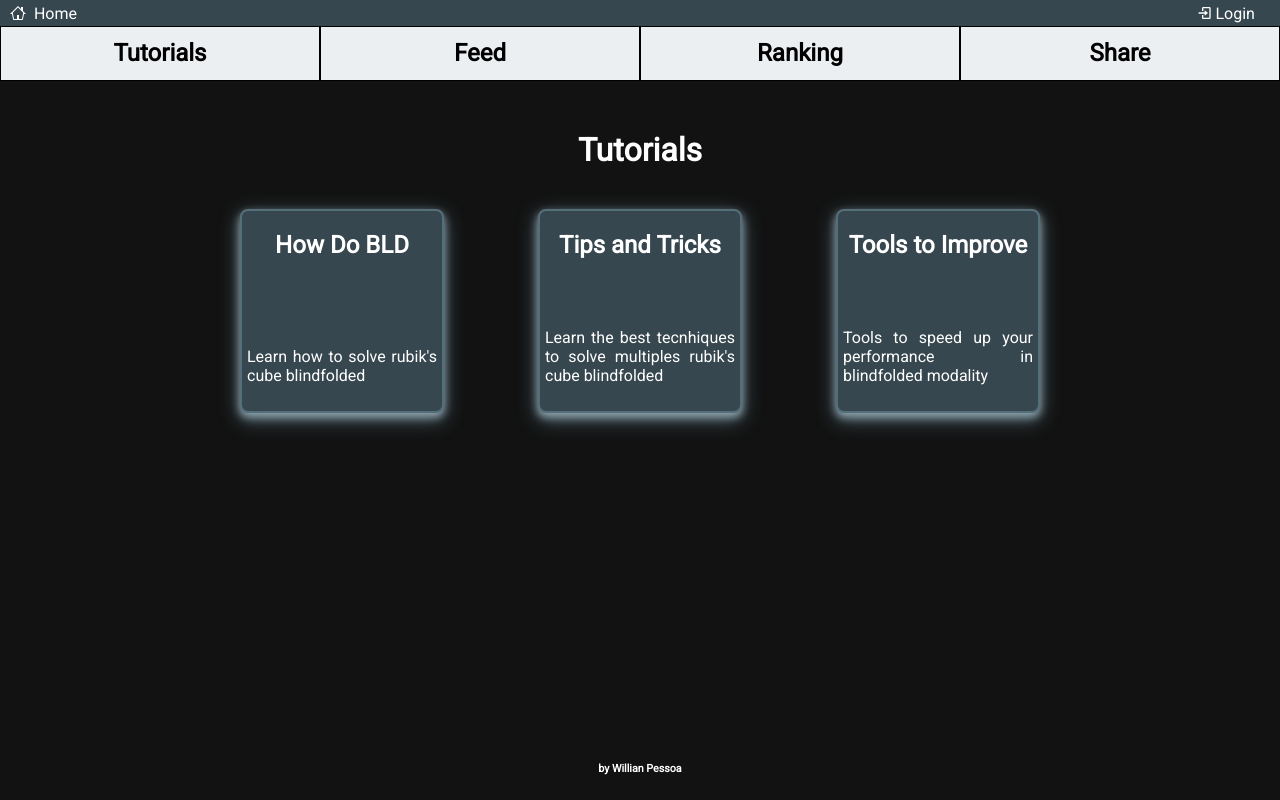
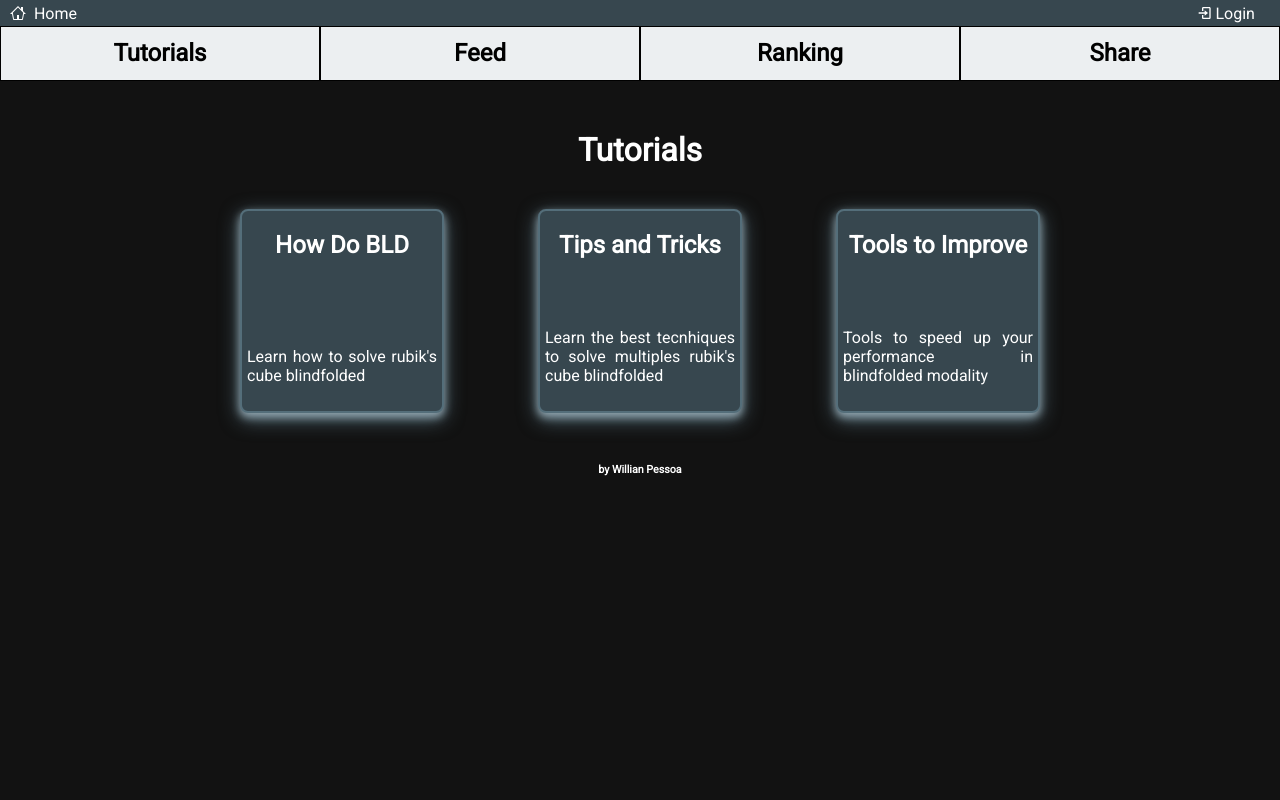
Before and after one commit to willian-pessoa/mbld-share, a Next.js app: page /tutorials in a window 1280 px wide. Built offline with nearby package versions, Linux system fonts and the light colour scheme.

Commit message:
by willian pessoa add

```diff
--- a/pages/tutorials/index.js
+++ b/pages/tutorials/index.js
@@ -4,7 +4,7 @@ import Router from "next/router"
 
 export default function Tutorials() {
   return (
-    <><div className={styles.tutorials}>
+    <div className={styles.tutorials}>
       <h1>Tutorials</h1>
       <div className={styles.tutorialsContainer}>
         <div onClick={() => Router.push("/tutorials/howDoBLD")} className={styles.cardInfo}>
@@ -20,6 +20,7 @@ export default function Tutorials() {
           <h4>Tools to speed up your performance in blindfolded modality</h4>
         </div>
       </div>
-    </div><h6 id={styles.by}>by Willian Pessoa</h6></>
+      <h6 id={styles.by}>by Willian Pessoa</h6>
+    </div>
   )
 }
--- a/styles/Tutorials.module.scss
+++ b/styles/Tutorials.module.scss
@@ -46,11 +46,6 @@
     }
 }
 
-#by{
-    position: absolute;
-    bottom: 0;
-}
-
 .globalTutorials{
     h2{
         text-align: center;
```
